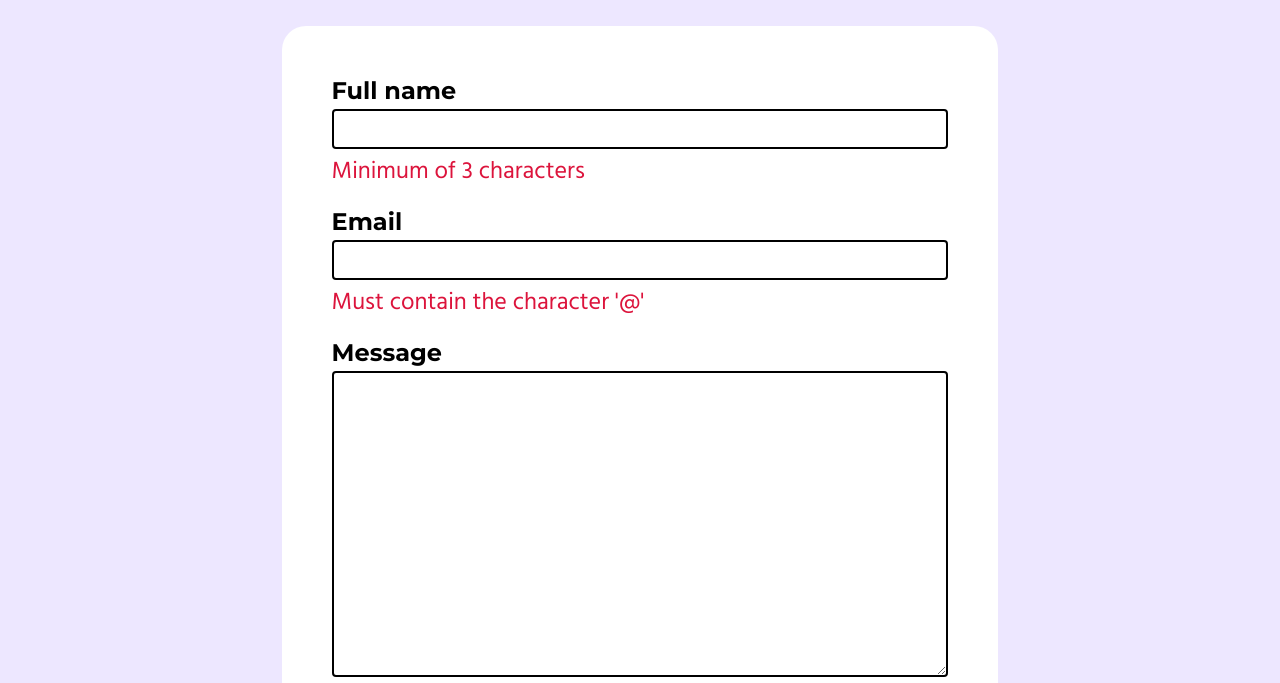
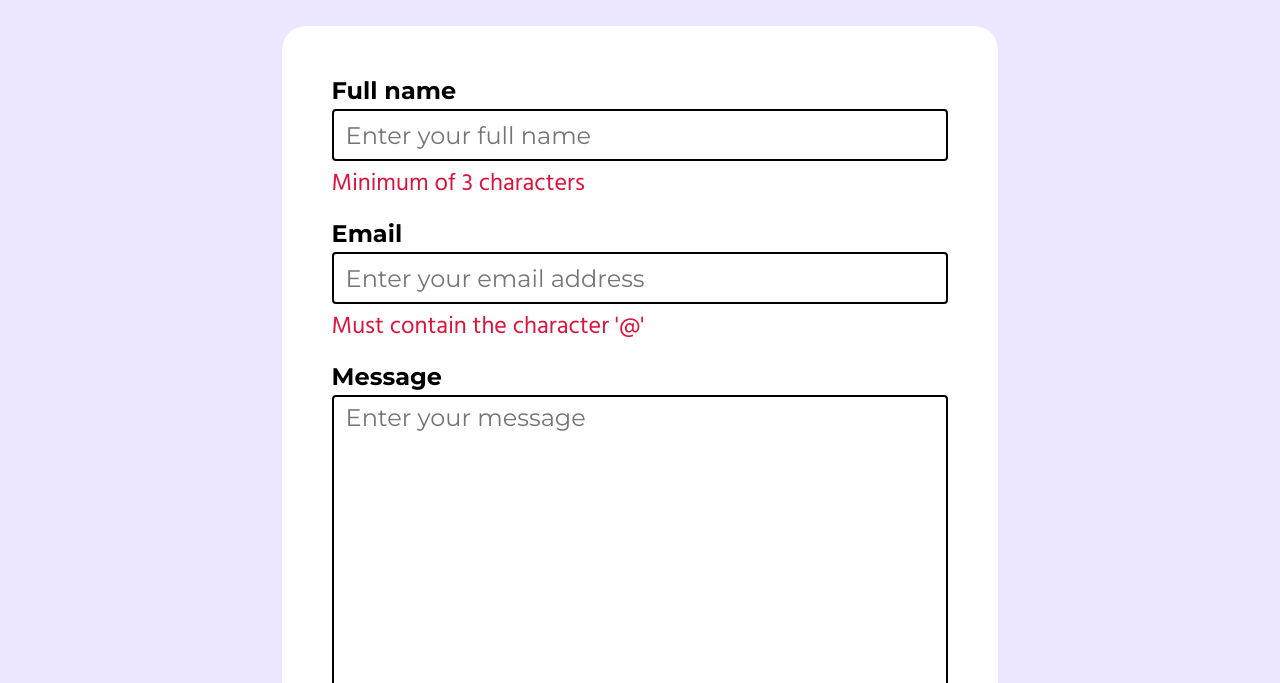
Before and after one commit to TessyJr/HCI-Quiz, a plain HTML site: page contact.html in a window 1280 px wide. Shown: the part 269-952 px from the top of the page. Drawn offline with Linux system fonts and the light colour scheme.

Commit message:
edited contact form

```diff
--- a/contact.html
+++ b/contact.html
@@ -45,17 +45,18 @@
                 <form action="" onsubmit="validateForm(event)" id="contactForm">
                     <div>
                         <label for="name">Full name</label>
-                        <input type="text" id="name">
+                        <input type="text" id="name" placeholder="Enter your full name">
                         <p>Minimum of 3 characters</p>
                     </div>
                     <div>
                         <label for="email">Email</label>
-                        <input type="email" id="email">
+                        <input type="email" id="email" placeholder="Enter your email address">
                         <p>Must contain the character '@'</p>
                     </div>
                     <div>
                         <label for="message">Message</label>
-                        <textarea name="message" id="message" cols="30" rows="10"></textarea>
+                        <textarea name="message" id="message" cols="30" rows="10"
+                            placeholder="Enter your message"></textarea>
                         <p>Minimum of 5 characters</p>
                     </div>
                     <div>
--- a/css/contact.css
+++ b/css/contact.css
@@ -34,7 +34,7 @@
 }
 #contact .container .contactForm form div input {
   height: 40px;
-  padding: 6px 12px;
+  padding: 24px 12px;
   font-size: 1.5rem;
   border-radius: 4px;
   border: 2px solid black;
```
